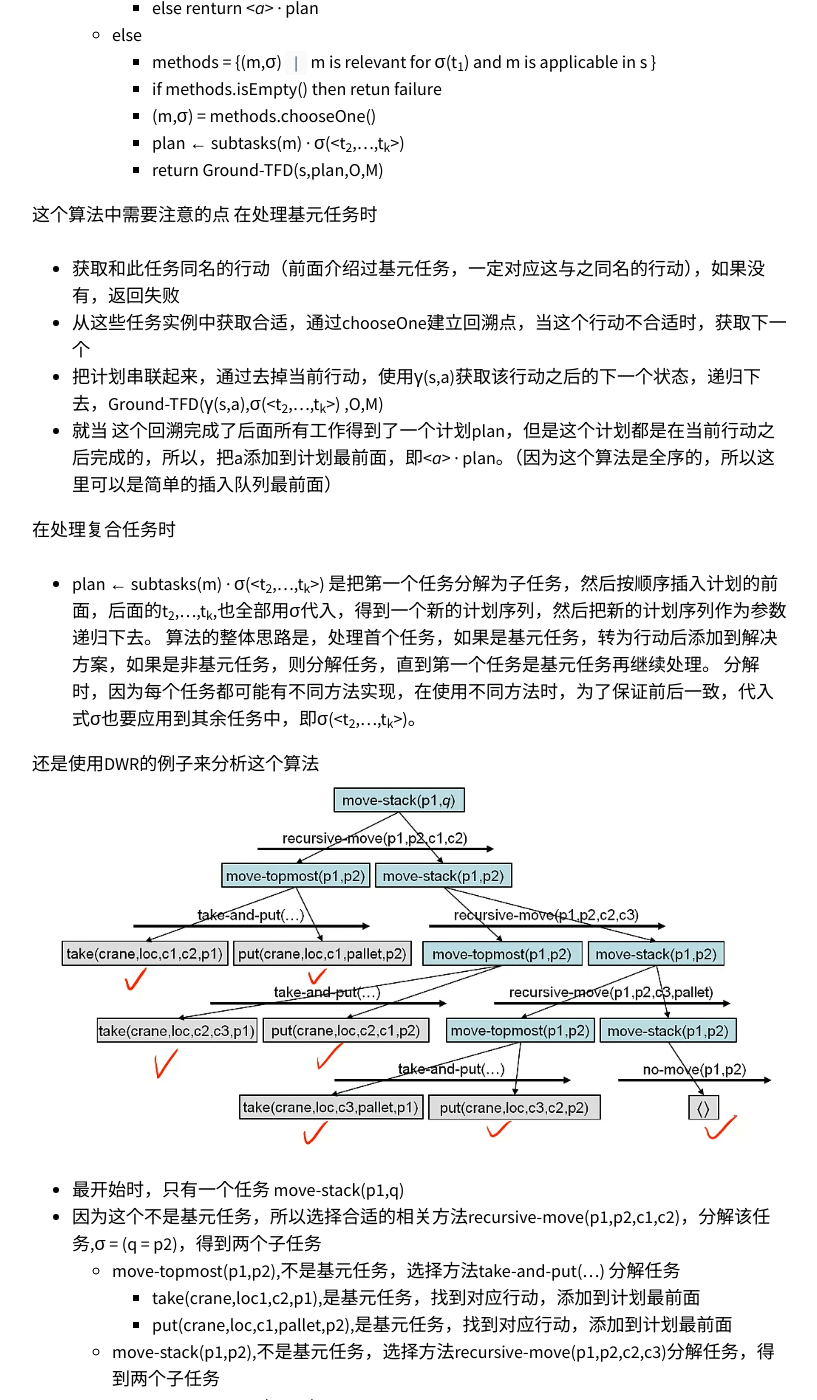
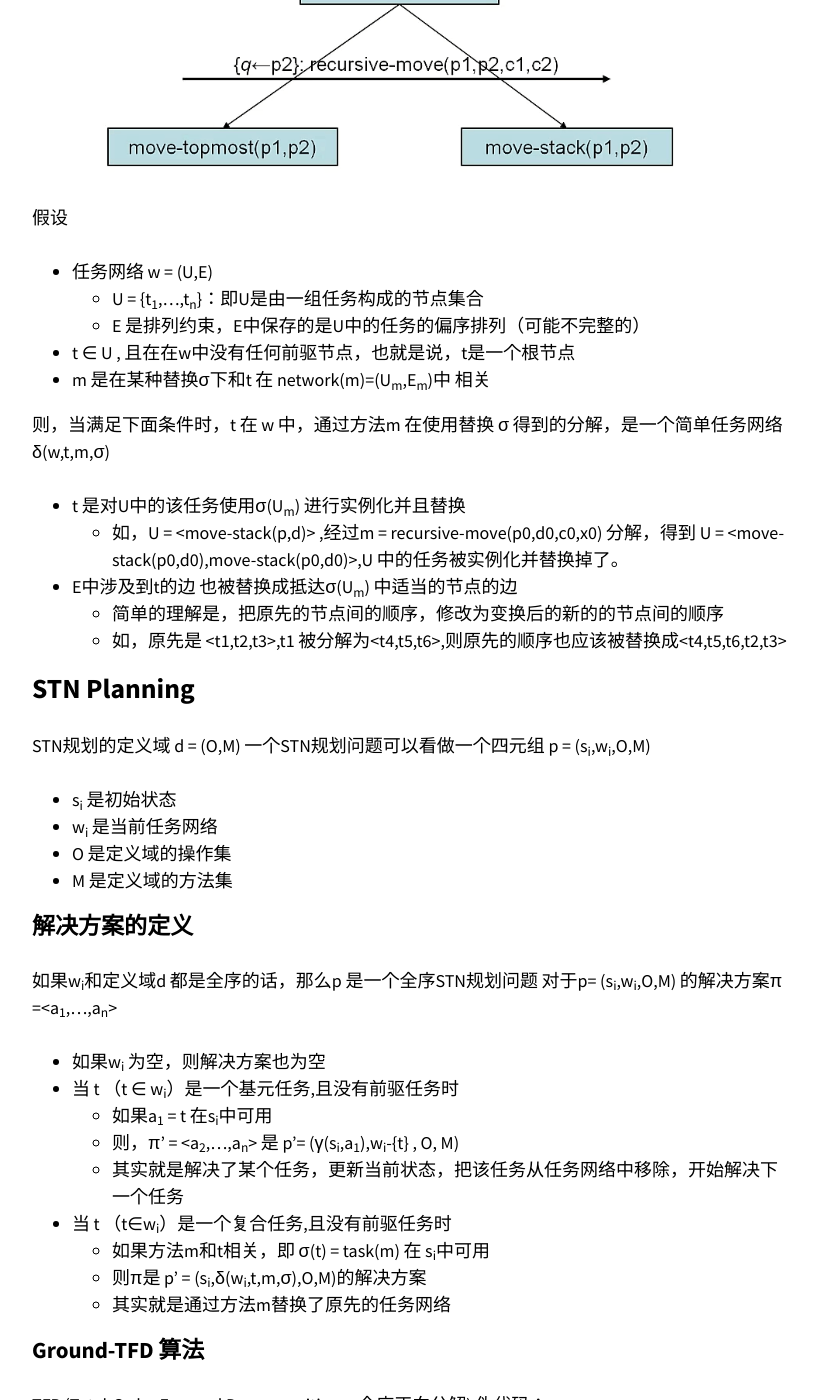
Before and after one commit to YimiCGH/YimiCGH.github.io, a Jekyll site: the page built from _posts/2019-11-13-AI-Plan-11-Task-Networks.md, in a window 1280 px wide and 1400 px high, scrolled down 6473 px. Shown: the whole window, without its empty margins (343-1160 px from the left). Built offline with Jekyll 4.4.1, drawn with Linux system fonts in a browser that asks for light colours; nearby versions of some CDN libraries; comment, search, counter and statistics services are not loaded; some of the changed text lies outside the part shown.

```diff
--- a/_posts/2019-11-13-AI-Plan-11-Task-Networks.md
+++ b/_posts/2019-11-13-AI-Plan-11-Task-Networks.md
@@ -44,7 +44,7 @@ Task 以及 Task Networks 是 分层任务网络规划（Hierarchical task netwo
 
   以上三种方法共同描述了通过层次分解如何把一个堆上的集装箱按照顺序转移到另一个托盘上。
 
-### Tasks
+### 任务（Tasks）
 - 任务符号表(task symbols)： T<sub>s</sub> = {t<sub>1</sub>,...,t<sub>n</sub>},一组符号集，用来标识任务的唯一名称
   - 操作名（operator names） ⊊ T<sub>s</sub> :基元任务（primitive tasks），操作的名称需要用任务符号表中的符号来命名
   - 非基元任务符号： T<sub>s</sub> - operator names，那些没有操作名与之对应的符号，成为非基元任务符号，如果有操作的名称与之对应，则称为基元任务符号
@@ -58,12 +58,13 @@ Task 以及 Task Networks 是 分层任务网络规划（Hierarchical task netwo
 
 **Simple Task Networks**
 一个简单任务网络w是有向不循环图 (U,E)
-- U = {t<sub>1</sub>,...,t<sub>n</sub>}：即U是有一组任务构成的节点集合
+- U = {t<sub>1</sub>,...,t<sub>n</sub>}：即U是由一组任务构成的节点集合
 - E 中的边是 U中的任务的偏序排列（可能不完整的）
 
 >如果U中所有任务都是实例的/基元的，那么任务网络w是 实例的/基元的；否则，w就是非实例的/非基元的，即只要有一个任务是非实例的，或者非基元的，我们就认为这个任务网络是非实例的，或非基元的
 
 **全序STNs**
+
 顺序的定义
 - 当存在一条路径从t<sub>u</sub>到t<sub>v</sub>时，表示在w=(U,E)中,t<sub>u</sub>‹ t<sub>v</sub>，即t<sub>u</sub>先于t<sub>v</sub>
 - 如果E 是 U 的全序排列，则 STN w 也是全序的，即
@@ -86,9 +87,9 @@ a<sub>i</sub> = a<sub>i</sub> 表示行动名称与任务名称相同
     - 非实例的，t3是非实例任务
   - w2 = ({t<sub>1</sub>,t<sub>2</sub>},{(t<sub>1</sub>,t<sub>2</sub>)})
     - 全序的，实例的，基元的
-    - π(w<sub>2</sub>) = <take(crame,loc1,c1,c2,p1),take(crame,loc1,c2,c3,p1)>
+    - `π(w<sub>2</sub>)=<take(crame,loc1,c1,c2,p1),take(crame,loc1,c2,c3,p1)>`
 
-### Method
+### 方法（Method）
 我们这次尝试把规划问题当作搜索问题，而Method描述如何改变任务网络的方式，它们用来完善计划，对应于状态空间中的状态转移。
 M<sub>s</sub> 是方法符号集。一个STN 方法有一个四元组表示 m = (name(m),task(m),precond(m),network(m))
 - name(m):方法名称
@@ -154,9 +155,47 @@ M<sub>s</sub> 是方法符号集。一个STN 方法有一个四元组表示 m =
   - m<sub>i</sub> 在s状态下适用
   - 在 σ = {q← p2} 时 ，m<sub>i</sub> 和 t 相关。即 当q = p2时，m<sub>i</sub> 和 t 相关
 
+### 分解（Decomposition）
+一个简单的分解例子
+![image-center]({{ '/images/blog013/003.png' | absolute_url }}){: .align-center}
+
+假设
+- 任务网络 w = (U,E)
+  - U = {t<sub>1</sub>,...,t<sub>n</sub>}：即U是由一组任务构成的节点集合
+  - E 是排列约束，E中保存的是U中的任务的偏序排列（可能不完整的）
+- t ∈ U , 且在在w中没有任何前驱节点，也就是说，t是一个根节点
+- m 是在某种替换σ下和t 在 network(m)=(U<sub>m</sub>,E<sub>m</sub>)中 相关
+
+则，当满足下面条件时，t 在 w 中，通过方法m 在使用替换 σ 得到的分解，是一个简单任务网络 δ(w,t,m,σ)
+- t 是对U中的该任务使用σ(U<sub>m</sub>) 进行实例化并且替换
+  - 如，U = <move-stack(p,d)> ,经过m = recursive-move(p0,d0,c0,x0) 分解，得到 U = <move-stack(p0,d0),move-stack(p0,d0)>,U 中的任务被实例化并替换掉了。
+- E中涉及到t的边 也被替换成抵达σ(U<sub>m</sub>) 中适当的节点的边
+  - 简单的理解是，把原先的节点间的顺序，修改为变换后的新的的节点间的顺序
+  - 如，原先是 <t1,t2,t3>,t1 被分解为<t4,t5,t6>,则原先的顺序也应该被替换成<t4,t5,t6,t2,t3>
+
 ## STN Planning
+STN规划的定义域 d = (O,M)
+一个STN规划问题可以看做一个四元组 p = (s<sub>i</sub>,w<sub>i</sub>,O,M)
+- s<sub>i</sub> 是初始状态
+- w<sub>i</sub> 是当前任务网络
+- O 是定义域的操作集
+- M 是定义域的方法集
 
-Ground-TFD 算法(Total-Order Forward Decomposition，全序正向分解)
+### 解决方案的定义
+如果w<sub>i</sub>和定义域d 都是全序的话，那么p 是一个全序STN规划问题
+对于p= (s<sub>i</sub>,w<sub>i</sub>,O,M) 的解决方案π =<a<sub>1</sub>,...,a<sub>n</sub>>
+- 如果w<sub>i</sub> 为空，则解决方案也为空
+- 当 t （t ∈ w<sub>i</sub>）是一个基元任务,且没有前驱任务时
+  - 如果a<sub>1</sub> = t 在s<sub>i</sub>中可用
+  - 则，π' = <a<sub>2</sub>,...,a<sub>n</sub>> 是 p'= (γ(s<sub>i</sub>,a<sub>1</sub>),w<sub>i</sub>-{t} , O, M)
+  - 其实就是解决了某个任务，更新当前状态，把该任务从任务网络中移除，开始解决下一个任务
+- 当 t （t∈w<sub>i</sub>）是一个复合任务,且没有前驱任务时
+  - 如果方法m和t相关，即 σ(t) = task(m) 在 s<sub>i</sub>中可用
+  - 则π是 p' = (s<sub>i</sub>,δ(w<sub>i</sub>,t,m,σ),O,M)的解决方案
+  - 其实就是通过方法m替换了原先的任务网络
+
+### Ground-TFD 算法
+TFP (Total-Order Forward Decomposition，全序正向分解)
 伪代码：
 - function Ground-TFD(s,<t<sub>1</sub>,...,t<sub>k</sub>>,O,M)
   - if k = 0 return <>
```
Also changed, not shown: other parts of _posts/2019-11-13-AI-Plan-11-Task-Networks.md (+1 -1 lines), _drafts/2019-11-14-life-log-01.md (added, +39 -0 lines), _posts/2019-11-16-Code-Tips-01.md (added, +237 -0 lines), _posts/2019-11-17-HTN-Dev-Log-01.md (added, +227 -0 lines), images/blog013/002.png, images/blog013/003.png (added), images/blog014/001.png (added).
